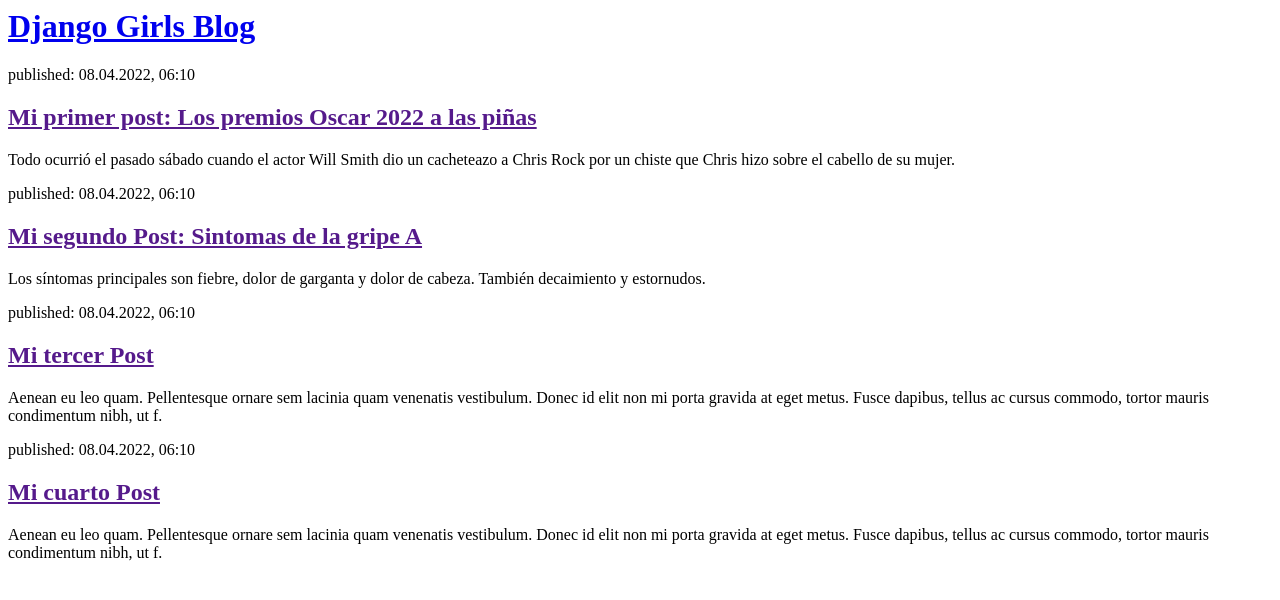
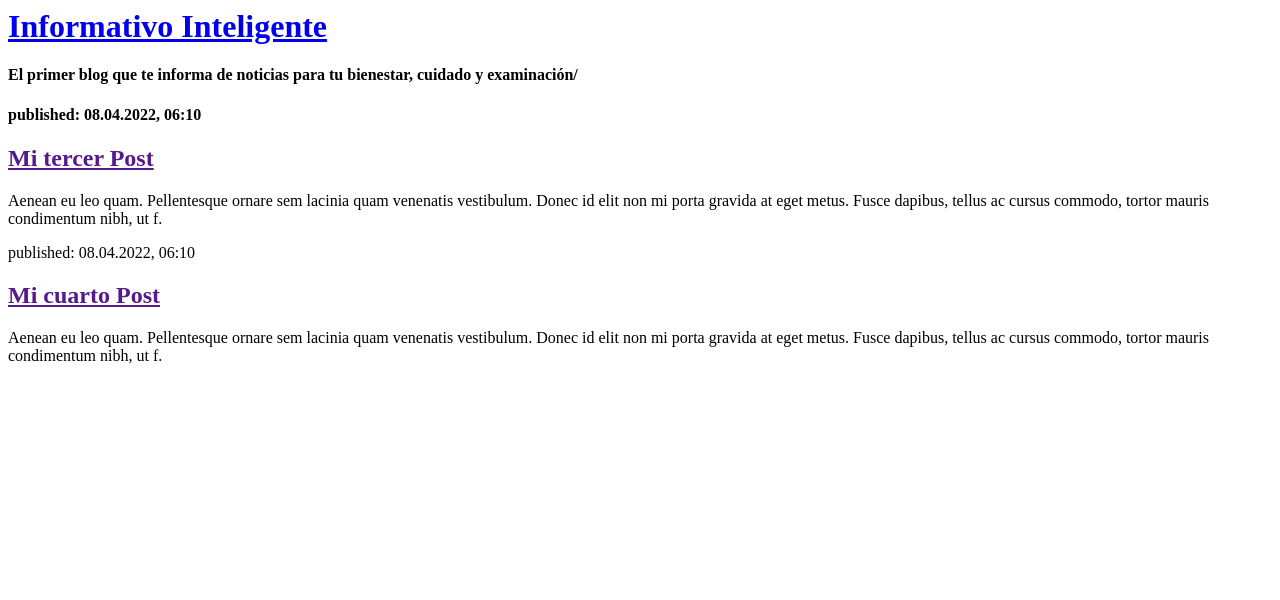
Before and after one commit to juan05bocek/my-first-blog, a Django app: page / in a window 1280 px wide. Shown: the top 600 px of the page. Run offline with Django 3.2, Linux system fonts and the light colour scheme.

Commit message:
Templates modificados para mostrar desde base de datos.

```diff
--- a/blog/templates/blog/post_list.html
+++ b/blog/templates/blog/post_list.html
@@ -3,32 +3,24 @@
         <title>Django Girls Juan Bocek blog</title>
     </head>
     <body>
-        <div>
-            <h1><a href="/">Django Girls Blog</a></h1>
+    <div>
+            <h1><a href="/">Informativo Inteligente</a></h1>
+    </div>
+
+    <div></div>
+    <h4>El primer blog que te informa de noticias para tu bienestar, cuidado y examinación/<h4>
+    <div></div>
+
         </div>
-
-        <div>
-            <p>published: 08.04.2022, 06:10</p>
-            <h2><a href="">Mi primer post: Los premios Oscar 2022 a las piñas</a></h2>
-            <p>Todo ocurrió el pasado sábado cuando el actor Will Smith dio un cacheteazo a Chris Rock por un chiste que Chris hizo sobre el cabello de su mujer.</p>
-        </div>
-
-        <div>
-            <p>published: 08.04.2022, 06:10</p>
-            <h2><a href="">Mi segundo Post: Sintomas de la gripe A </a></h2>
-            <p>Los síntomas principales son fiebre, dolor de garganta y dolor de cabeza. También decaimiento y estornudos.</p>
-        </div>
-
-        <div>
             <p>published: 08.04.2022, 06:10</p>
             <h2><a href="">Mi tercer Post</a></h2>
             <p>Aenean eu leo quam. Pellentesque ornare sem lacinia quam venenatis vestibulum. Donec id elit non mi porta gravida at eget metus. Fusce dapibus, tellus ac cursus commodo, tortor mauris condimentum nibh, ut f.</p>
         </div>
 
-        <div>
+        </div>
             <p>published: 08.04.2022, 06:10</p>
             <h2><a href="">Mi cuarto Post</a></h2>
             <p>Aenean eu leo quam. Pellentesque ornare sem lacinia quam venenatis vestibulum. Donec id elit non mi porta gravida at eget metus. Fusce dapibus, tellus ac cursus commodo, tortor mauris condimentum nibh, ut f.</p>
-        </div>
+        <div></div>
     </body>
 </html>
--- a/blog/views.py
+++ b/blog/views.py
@@ -1,5 +1,7 @@
 from django.shortcuts import render
+from django.utils import timezone
+from .models import Post
 
-# Create your views here.
 def post_list(request):
-    return render(request, 'blog/post_list.html', {})
+    posts = Post.objects.filter(published_date__lte=timezone.now()).order_by('published_date')
+    return render(request, 'blog/post_list.html', {'posts': posts})
```
Also changed, not shown: db.sqlite3.
